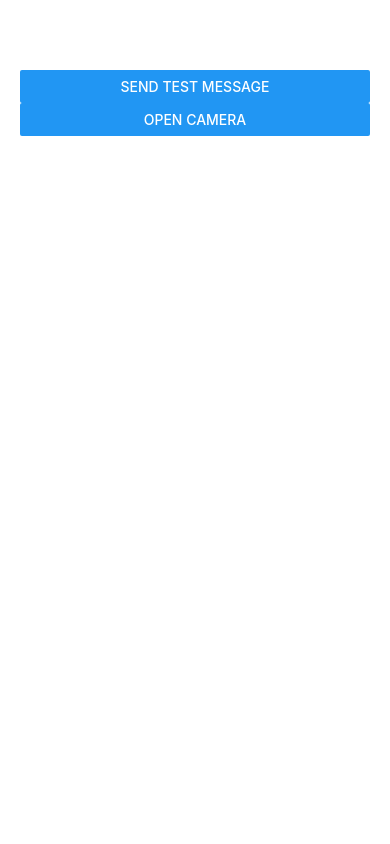
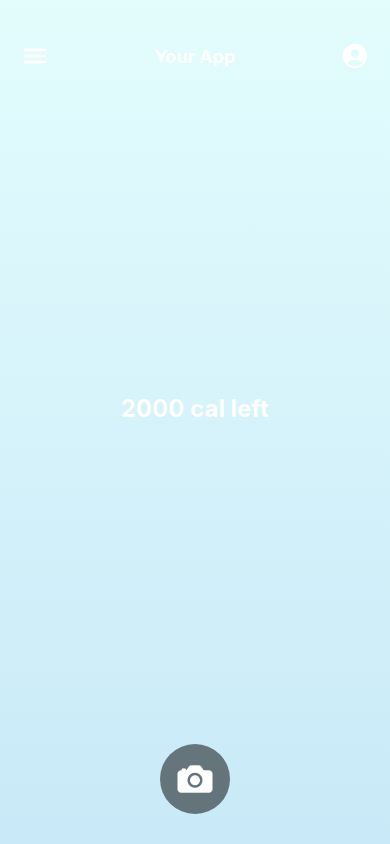
Before and after one commit to enlilshalimoon/food-logger-frontend, a React Native app: screen /MainScreen in a window 390 px wide. Built offline with nearby package versions, Linux system fonts and the light colour scheme.

Commit message:
added SEXY frontend bub

```diff
--- a/App.js
+++ b/App.js
@@ -1,41 +1,18 @@
-import React, { useState } from 'react';
-import { Text, View, Button } from 'react-native';
+import React from 'react';
+import { NavigationContainer } from '@react-navigation/native';
+import { createStackNavigator } from '@react-navigation/stack';
+import MainScreen from './screens/MainScreen';
 import CameraScreen from './screens/CameraScreen';
 
+const Stack = createStackNavigator();
+
 export default function App() {
-  const [response, setResponse] = useState('');
-  const [showCamera, setShowCamera] = useState(false); // Toggle between test screen and camera
-
-  // Test message function
-  const sendTestMessage = async () => {
-    try {
-      const res = await fetch('http://192.168.1.38:3000/test', {
-        method: 'POST',
-        headers: { 'Content-Type': 'application/json' },
-        body: JSON.stringify({ message: 'Hello from Expo!' }),
-      });
-      const data = await res.json();
-      setResponse(data.response);
-    } catch (error) {
-      console.error('Error sending test message:', error);
-    }
-  };
-
-  // Render the CameraScreen if `showCamera` is true
-  if (showCamera) {
-    return <CameraScreen />;
-  }
-
-  // Default screen
   return (
-    <View style={{ marginTop: 50, padding: 20 }}>
-      <Button title="Send Test Message" onPress={sendTestMessage} />
-      <Text>{response}</Text>
-      <Button
-        title="Open Camera"
-        onPress={() => setShowCamera(true)} // Switch to CameraScreen
-        style={{ marginTop: 20 }}
-      />
-    </View>
+    <NavigationContainer>
+      <Stack.Navigator screenOptions={{ headerShown: false }}>
+        <Stack.Screen name="MainScreen" component={MainScreen} />
+        <Stack.Screen name="CameraScreen" component={CameraScreen} />
+      </Stack.Navigator>
+    </NavigationContainer>
   );
 }
--- a/screens/CameraScreen.js
+++ b/screens/CameraScreen.js
@@ -4,6 +4,7 @@ import { Camera } from 'expo-camera';
 import CameraOverlay from '../components/CameraOverlay';
 import CaptureButton from '../components/CaptureButton';
 import { sendPhotoToBackend } from '../services/apiService';
+import * as ImageManipulator from 'expo-image-manipulator';
 
 export default function CameraScreen() {
   const [hasPermission, setHasPermission] = useState(null);
@@ -24,12 +25,31 @@ export default function CameraScreen() {
     setIsLoading(true);
     try {
       const photo = await cameraRef.current.takePictureAsync();
-      const result = await sendPhotoToBackend(photo.uri);
+      console.log("Captured photo URI:", photo.uri);
 
-      const calories = result.calories || 0; // Adjust based on backend
+      // Check if photo URI exists
+      if (!photo.uri) {
+        throw new Error("Photo URI not found.");
+      }
+
+      // Compress and resize the image
+      const compressedPhoto = await ImageManipulator.manipulateAsync(
+        photo.uri,
+        [{ resize: { width: 800 } }],
+        { compress: 0.7, format: ImageManipulator.SaveFormat.JPEG }
+      );
+      console.log("Compressed photo URI:", compressedPhoto.uri);
+
+      // Send the photo to the backend
+      const result = await sendPhotoToBackend(compressedPhoto.uri);
+
+      const calories = result.calories || 0;
       setCaloriesLeft((prev) => prev - calories);
+
+      Alert.alert("Calories in Food", `Approximate calories: ${calories}`);
     } catch (error) {
-      console.error('Error capturing photo:', error);
+      console.error("Error capturing photo:", error);
+      Alert.alert("Error", error.message || "Failed to process the photo.");
     } finally {
       setIsLoading(false);
     }
--- /dev/null
+++ b/screens/MainScreen.js
@@ -0,0 +1,76 @@
+import React from 'react';
+import { StyleSheet, View, Text, TouchableOpacity } from 'react-native';
+import { LinearGradient } from 'expo-linear-gradient'; // Use this for Expo projects
+import { Ionicons } from '@expo/vector-icons';
+
+export default function MainScreen({ navigation }) {
+  return (
+    <LinearGradient colors={['#E3FDFD', '#C9E9F8']} style={styles.container}>
+      {/* Header */}
+      <View style={styles.header}>
+        <TouchableOpacity>
+          <Ionicons name="menu" size={30} color="white" />
+        </TouchableOpacity>
+        <Text style={styles.title}>Your App</Text>
+        <TouchableOpacity>
+          <Ionicons name="person-circle" size={30} color="white" />
+        </TouchableOpacity>
+      </View>
+
+      {/* Calorie Counter */}
+      <View style={styles.calorieCounter}>
+        <Text style={styles.caloriesText}>2000 cal left</Text>
+      </View>
+
+      {/* Camera Button */}
+      <View style={styles.footer}>
+        <TouchableOpacity
+          style={styles.cameraButton}
+          onPress={() => navigation.navigate('CameraScreen')}
+        >
+          <Ionicons name="camera" size={40} color="white" />
+        </TouchableOpacity>
+      </View>
+    </LinearGradient>
+  );
+}
+
+const styles = StyleSheet.create({
+  container: {
+    flex: 1,
+  },
+  header: {
+    flexDirection: 'row',
+    justifyContent: 'space-between',
+    alignItems: 'center',
+    paddingHorizontal: 20,
+    paddingTop: 40,
+  },
+  title: {
+    fontSize: 18,
+    color: 'white',
+    fontWeight: 'bold',
+  },
+  calorieCounter: {
+    flex: 1,
+    justifyContent: 'center',
+    alignItems: 'center',
+  },
+  caloriesText: {
+    fontSize: 24,
+    color: 'white',
+    fontWeight: 'bold',
+  },
+  footer: {
+    alignItems: 'center',
+    marginBottom: 30,
+  },
+  cameraButton: {
+    width: 70,
+    height: 70,
+    borderRadius: 35,
+    backgroundColor: 'rgba(0, 0, 0, 0.5)',
+    justifyContent: 'center',
+    alignItems: 'center',
+  },
+});
```
Also changed, not shown: package.json (+11 -1 lines), 2 other files (tests, documents, lock files or other folders).
